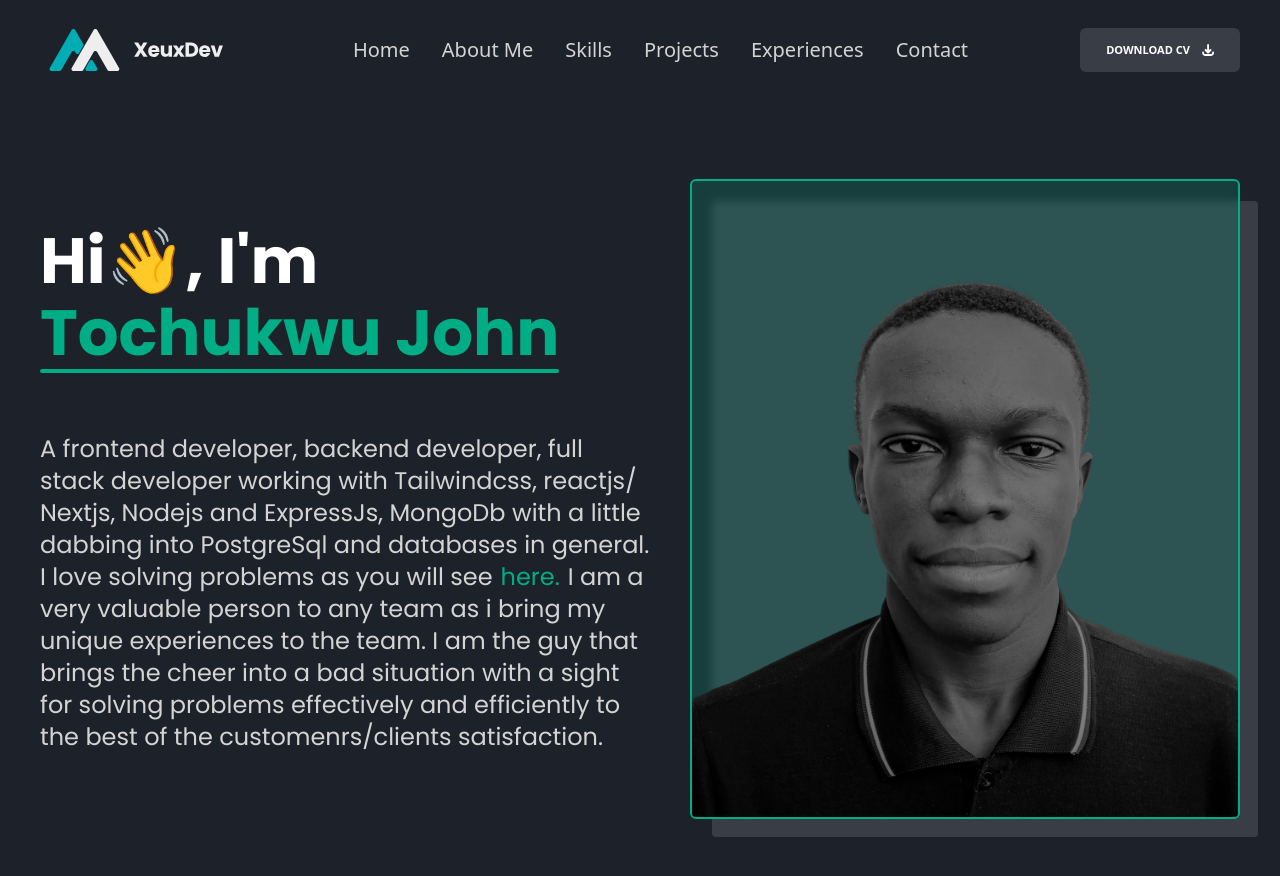
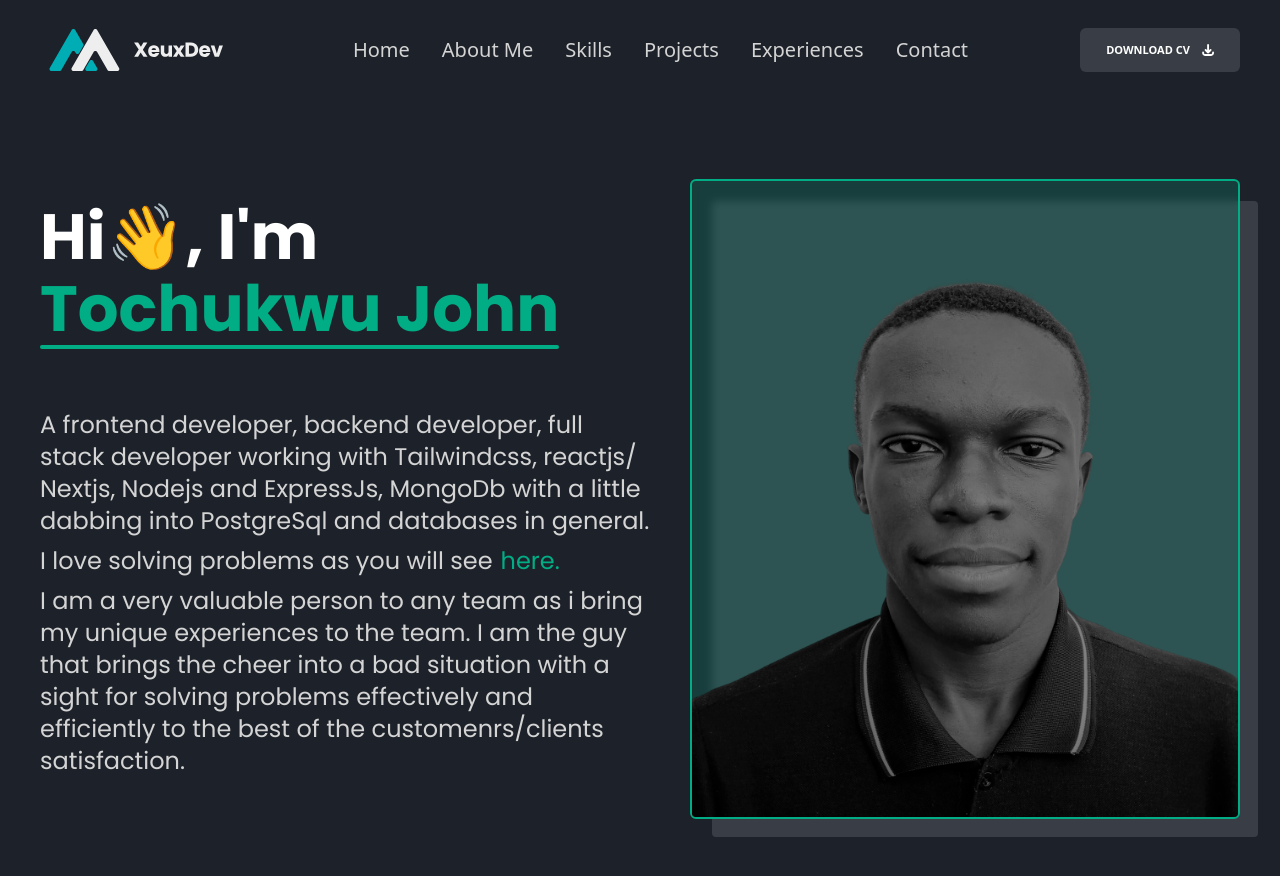
Before and after one commit to Headbwoi/portfolio, a Next.js app: page /aboutme in a window 1280 px wide. Shown: the top 876 px of the page. Built offline with nearby package versions, Linux system fonts and the light colour scheme.

Commit message:
spaced link to project in about me

```diff
--- a/pages/aboutme.tsx
+++ b/pages/aboutme.tsx
@@ -28,10 +28,13 @@ const About: NextPage = () => {
                   A frontend developer, backend developer, full stack developer
                   working with Tailwindcss, reactjs/ Nextjs, Nodejs and
                   ExpressJs, MongoDb with a little dabbing into PostgreSql and
-                  databases in general. I love solving problems as you will see
-                  <Link href={"/projects"}>
-                    <a className="text-cyan px-2 hover:text-text">here.</a>
-                  </Link>
+                  databases in general.{" "}
+                  <p className="py-2">
+                    I love solving problems as you will see
+                    <Link href={"/projects"}>
+                      <a className="text-cyan px-2 hover:text-text">here.</a>
+                    </Link>
+                  </p>
                   I am a very valuable person to any team as i bring my unique
                   experiences to the team. I am the guy that brings the cheer
                   into a bad situation with a sight for solving problems
```
